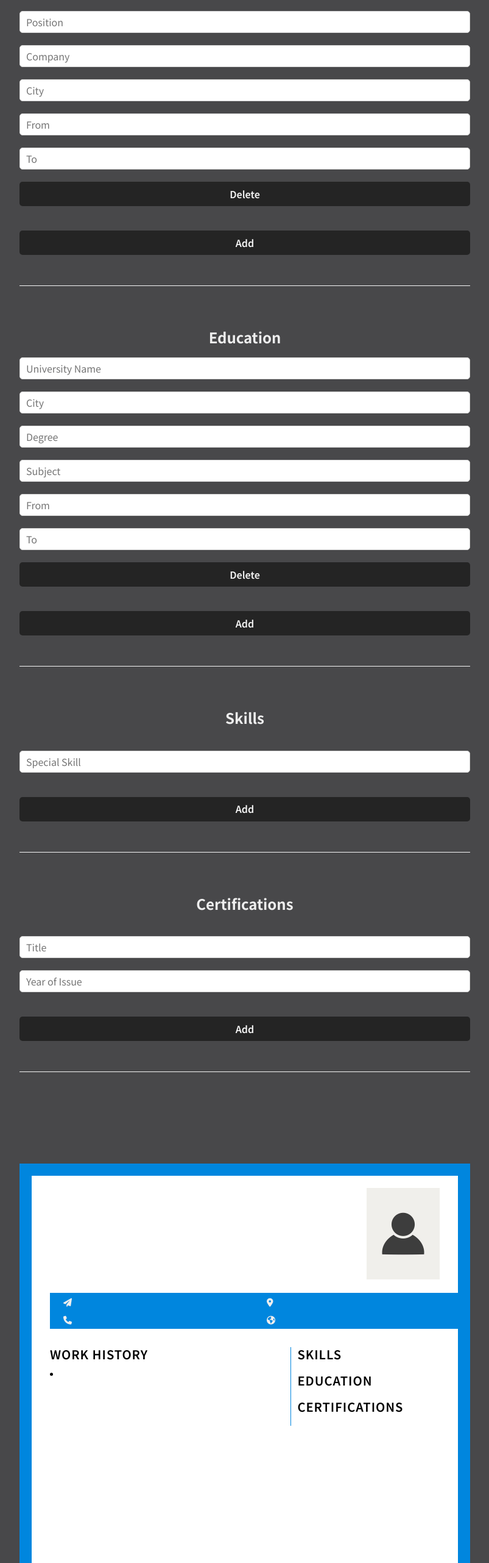
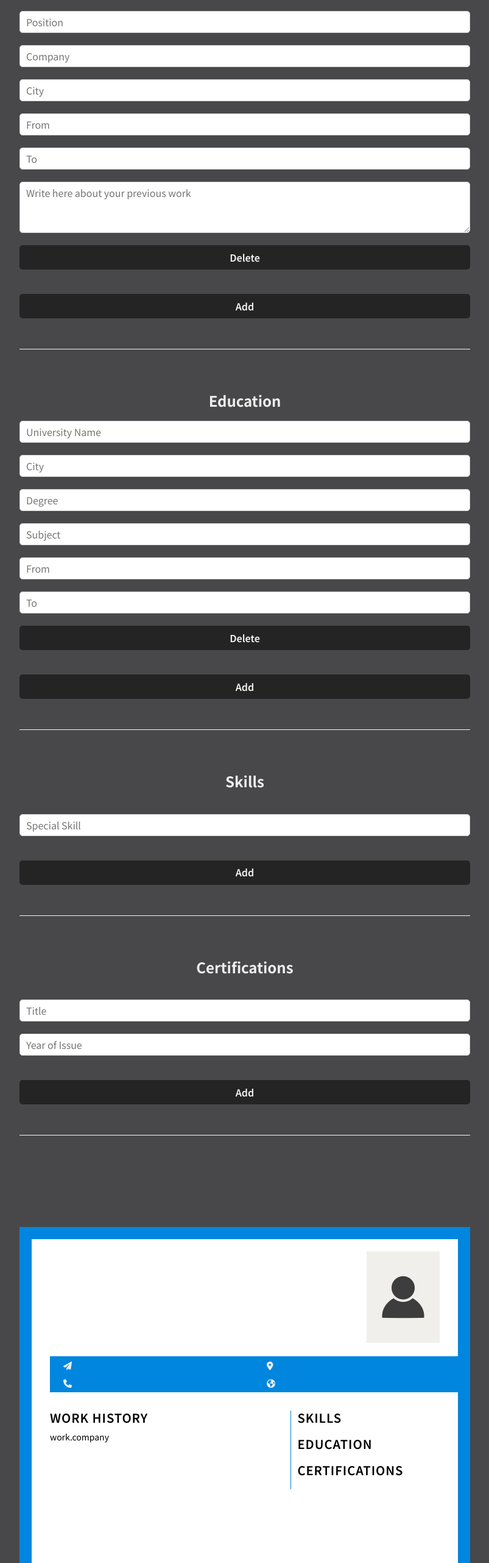
Before and after one commit to praesidi/cv-creator, a React (Vite) app: page / in a window 1280 px wide. Shown: the part 894-3457 px from the top of the page at 61% size, without its empty margins (238-1041 px from the left). Built offline with nearby package versions, Linux system fonts and the light colour scheme.

Commit message:
Add the ability to add a description for the work place

```diff
--- a/src/components/General/General.tsx
+++ b/src/components/General/General.tsx
@@ -78,7 +78,7 @@ export default function General({
       />
 
       <textarea
-        id="description"
+        id="userDescription"
         name="description"
         value={user.description}
         onChange={onChange}
--- a/src/components/Overview/Overview.css
+++ b/src/components/Overview/Overview.css
@@ -45,7 +45,7 @@
   text-align: left;
 }
 
-.overview-description {
+.overview-user-description {
   padding-right: 10px;
   line-height: 1.2rem;
   margin: 5px 0 0;
@@ -84,10 +84,13 @@
   border-right: 1px solid #0086de;
 }
 
+.overview-main-left ul {
+  list-style: none;
+}
+
 .overview-main-right {
   width: 40%;
   padding-left: 10px;
-  /* border-left: 1px solid #0086de; */
 }
 
 .overview-main h2 {
@@ -114,17 +117,18 @@
   line-height: 1.3rem;
 }
 
-.education-list span {
-  display: block;
-}
-
-.skill-list li::before {
-  color: #0086de;
+.work-list li {
+  margin-bottom: 20px;
 }
 
 .skill-list li span {
   position: relative;
   left: -10px;
+}
+
+.education-list span,
+.work-list span {
+  display: block;
 }
 
 .education-list {
--- a/src/components/Overview/Overview.tsx
+++ b/src/components/Overview/Overview.tsx
@@ -22,7 +22,7 @@ export default function Overview({
             {user.fName} {user.lName}
           </h1>
           <h2 className="overview-title">{user.title}</h2>
-          <p className="overview-description">{user.description}</p>
+          <p className="overview-user-description">{user.description}</p>
         </div>
         <div className="overview-header-right">
           {user.photo ? (
@@ -69,9 +69,16 @@ export default function Overview({
                     {work.to ? `${work.from} to ${work.to}` : work.from}
                   </span>
                   <span className="span-bald">{work.position}</span>
-                  <span>
-                    {work.city ? `${work.company}, ${work.city}` : work.company}
-                  </span>
+                  {work.city ? (
+                    <span>
+                      <b>{work.company}</b>
+                      {", "}
+                      {work.city}
+                    </span>
+                  ) : (
+                    <span className="work-list">work.company</span>
+                  )}
+                  <span>{work.description}</span>
                 </li>
               ))}
             </ul>
--- a/src/components/Work/Work.tsx
+++ b/src/components/Work/Work.tsx
@@ -19,6 +19,7 @@ export default function Education({
           (work: {
             id: string;
             position: string;
+            description: string;
             company: string;
             city: string;
             from: string;
--- a/src/components/WorkForm/WorkForm.tsx
+++ b/src/components/WorkForm/WorkForm.tsx
@@ -58,6 +58,16 @@ export default function Work({
         value={work.to}
         onChange={(e) => onChange(work.id, e)}
       />
+      <textarea
+        name="description"
+        id="workDescription"
+        value={work.description}
+        onChange={(e) => onChange(work.id, e)}
+        cols={30}
+        rows={3}
+        maxLength={300}
+        placeholder="Write here about your previous work"
+      ></textarea>
       <button onClick={() => onDelete(work.id)}>Delete</button>
     </div>
   );
--- a/src/layout/Main/Main.tsx
+++ b/src/layout/Main/Main.tsx
@@ -50,6 +50,7 @@ export default function Main() {
   interface Work {
     id: string;
     position: string;
+    description: string;
     company: string;
     city: string;
     from: string;
@@ -60,6 +61,7 @@ export default function Main() {
     {
       id: nanoid(4),
       position: "",
+      description: "",
       company: "",
       city: "",
       from: "",
@@ -88,6 +90,7 @@ export default function Main() {
         {
           id: nanoid(4),
           position: "",
+          description: "",
           company: "",
           city: "",
           from: "",
```
